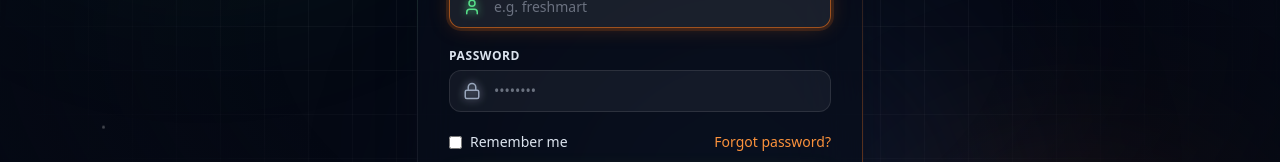
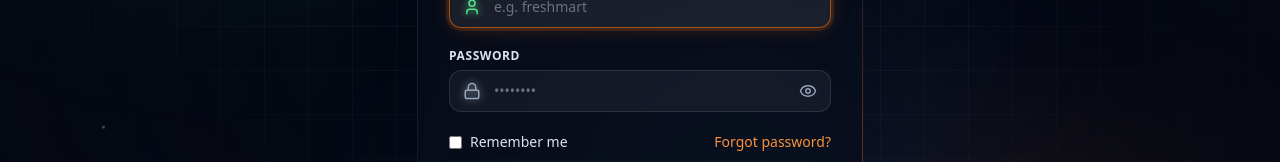
Before and after one commit to eptoprice-coder/vpbms, a Next.js app in the folder frontend/: page /login in a window 1280 px wide. Shown: the part 370-532 px from the top of the page. Built offline with nearby package versions, Linux system fonts and the light colour scheme; no server answers.

Commit message:
Show-password toggle on login, prominent Add Product button

```diff
--- a/frontend/src/app/login/page.js
+++ b/frontend/src/app/login/page.js
@@ -1,7 +1,7 @@
 'use client';
 import { useState } from 'react';
 import { useRouter } from 'next/navigation';
-import { Lock, User, Loader2, ArrowRight, Sparkles } from 'lucide-react';
+import { Lock, User, Loader2, ArrowRight, Sparkles, Eye, EyeOff } from 'lucide-react';
 import toast from 'react-hot-toast';
 import api from '@/lib/api';
 import { useAuthStore } from '@/store/authStore';
@@ -26,6 +26,7 @@ export default function LoginPage() {
   const [loading, setLoading] = useState(false);
   const [forgotOpen, setForgotOpen] = useState(false);
   const [forgotUsername, setForgotUsername] = useState('');
+  const [showPassword, setShowPassword] = useState(false);
 
   const handleSubmit = async (e) => {
     e.preventDefault();
@@ -117,12 +118,21 @@ export default function LoginPage() {
               <div className="relative group">
                 <Lock className="absolute left-3.5 top-3 text-gray-500 transition-colors group-focus-within:text-accent-400" size={18} />
                 <input
-                  type="password"
-                  className="input-premium pl-11"
+                  type={showPassword ? 'text' : 'password'}
+                  className="input-premium pl-11 pr-11"
                   value={form.password}
                   onChange={(e) => setForm({ ...form, password: e.target.value })}
                   placeholder="••••••••"
                 />
+                <button
+                  type="button"
+                  onClick={() => setShowPassword((s) => !s)}
+                  className="absolute right-3.5 top-3 text-gray-500 hover:text-gray-300 transition-colors"
+                  title={showPassword ? 'Hide password' : 'Show password'}
+                  aria-label={showPassword ? 'Hide password' : 'Show password'}
+                >
+                  {showPassword ? <EyeOff size={18} /> : <Eye size={18} />}
+                </button>
               </div>
             </div>
             <div className="flex items-center justify-between text-sm animate-rise delay-5">
```
Also changed, not shown: frontend/src/app/vendor/products/page.js.
